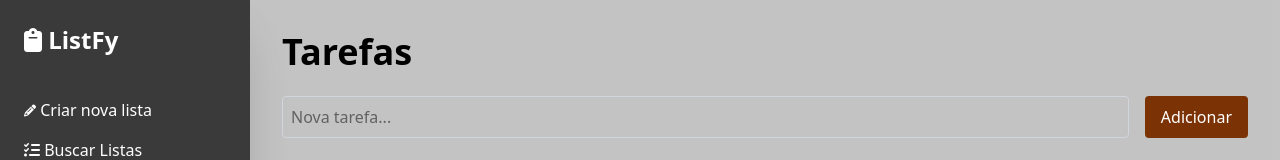
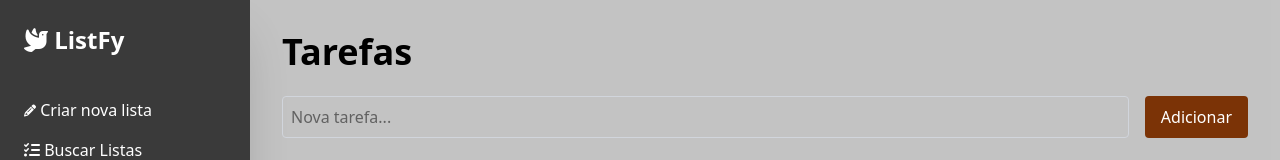
Before and after one commit to lucas19fonseca/ListFy, a React (Vite) app: page / in a window 1280 px wide. Shown: the top 160 px of the page. Built offline with nearby package versions, Linux system fonts and the light colour scheme.

Commit message:
editi icone

```diff
--- a/src/components/Todo/Todo.jsx
+++ b/src/components/Todo/Todo.jsx
@@ -4,7 +4,7 @@ export default function Todo() {
     <div className="grid grid-cols-[250px_1fr] h-screen">
       {/* Sidebar */}
       <div className="flex flex-col bg-[#3A3A3A] text-white p-6 gap-2.5 shadow-2xl">
-        <h2 className="text-2xl font-bold mb-8"><i class="fa-solid fa-clipboard"></i> ListFy</h2>
+        <h2 className="text-2xl font-bold mb-8"><i class="fa-solid fa-dove"></i> ListFy</h2>
         <nav className="flex flex-col gap-4">
           <button className="text-left hover:opacity-65 transition duration-300"><i class="fa-solid fa-pencil fa-xs"></i> Criar nova lista</button>
           <button className="text-left hover:opacity-65 transition duration-300"><i class="fa-solid fa-tasks"></i>  Buscar Listas</button>
```
